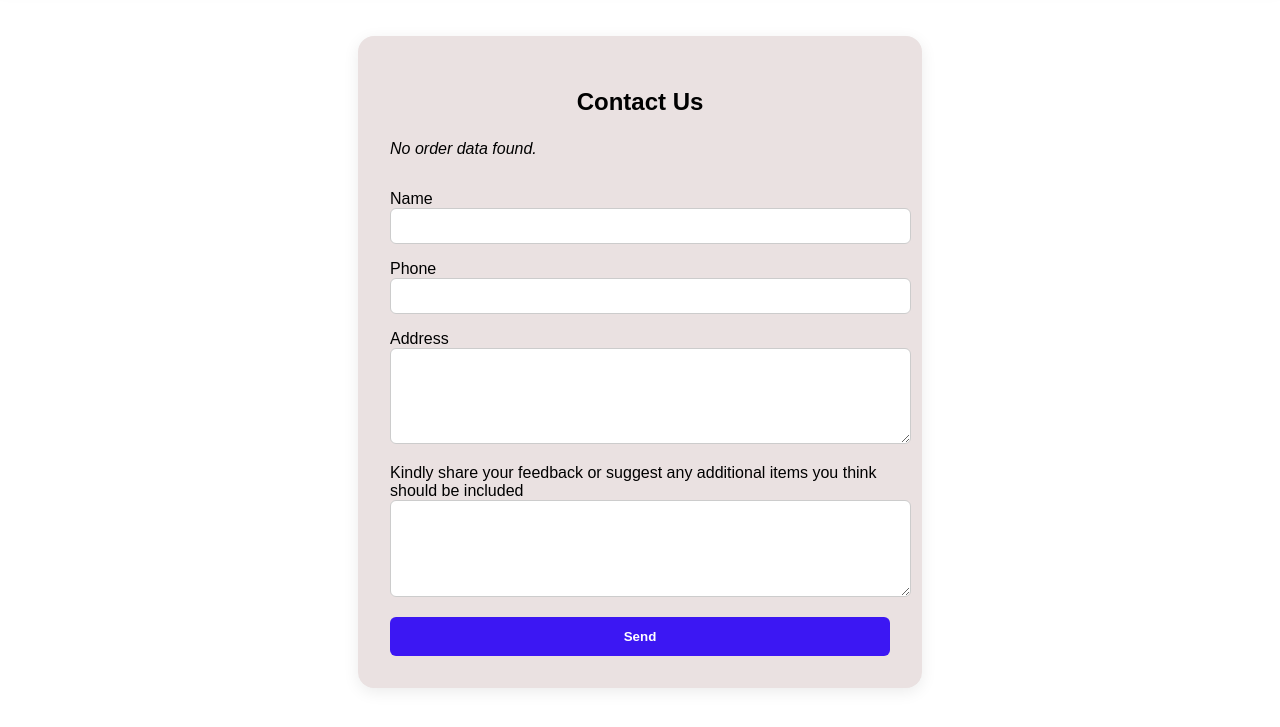
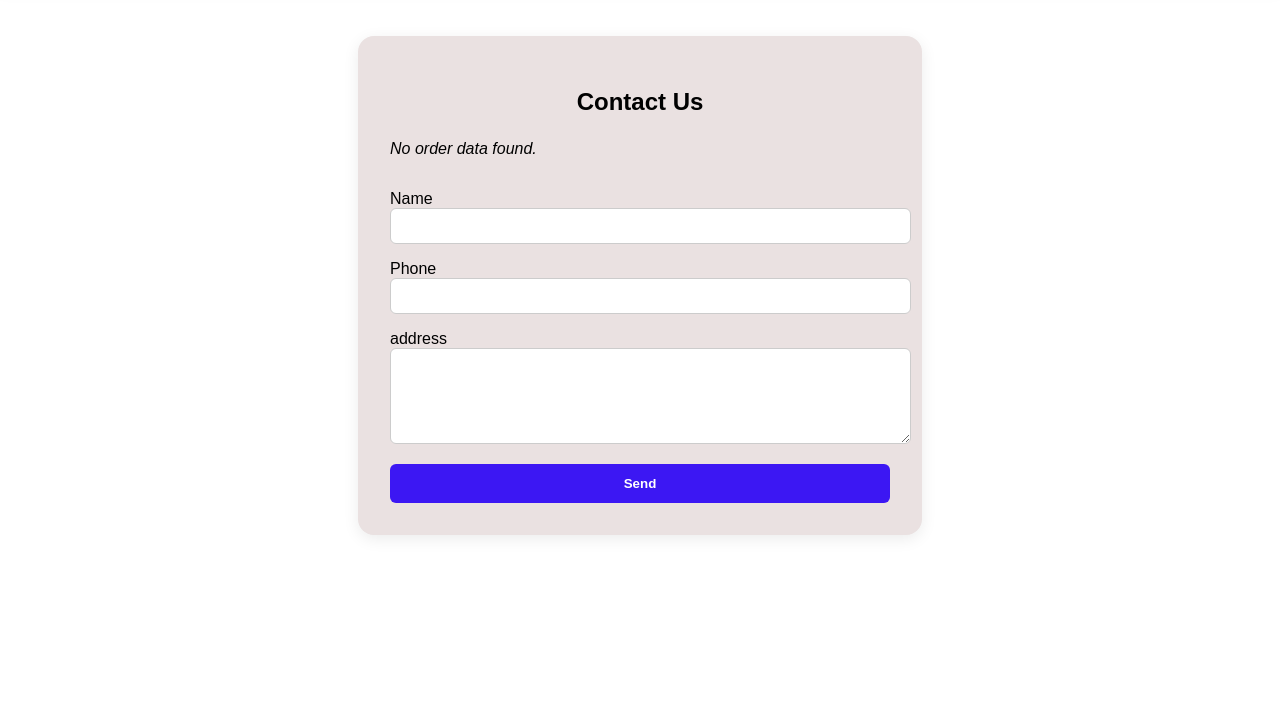
Before and after one commit to battulahemanth/localmarket, a plain HTML site: page contact.html in a window 1280 px wide. Shown: the part 83-810 px from the top of the page. Drawn offline with Linux system fonts and the light colour scheme.

Commit message:
Update contact.html

```diff
--- a/contact.html
+++ b/contact.html
@@ -44,10 +44,7 @@
       <label for="phone">Phone</label>
       <input type="tel" id="phone" name="phone" required style="width:100%; padding:0.6rem; margin-bottom:1rem; border:1px solid #ccc; border-radius:6px;">
 
-      <label for="address">Address</label>
-      <textarea id="address" name="address" rows="5" required style="width:100%; padding:0.6rem; margin-bottom:1rem; border:1px solid #ccc; border-radius:6px;"></textarea>
-
-      <label for="address">Kindly share your feedback or suggest any additional items you think should be included</label>
+      <label for="address">address</label>
       <textarea id="address" name="address" rows="5" required style="width:100%; padding:0.6rem; margin-bottom:1rem; border:1px solid #ccc; border-radius:6px;"></textarea>
 
       <button type="submit" style="width:100%; padding:0.75rem; background-color:#3c17f3; color:white; font-weight:bold; border:none; border-radius:6px; cursor:pointer;">Send</button>
```
